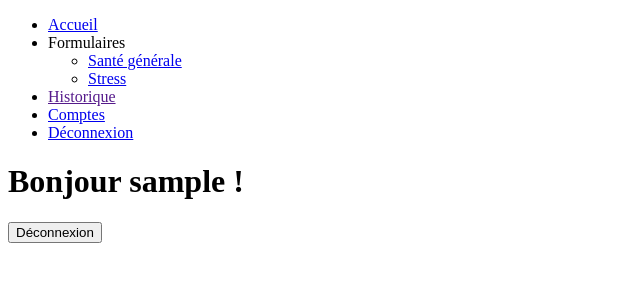
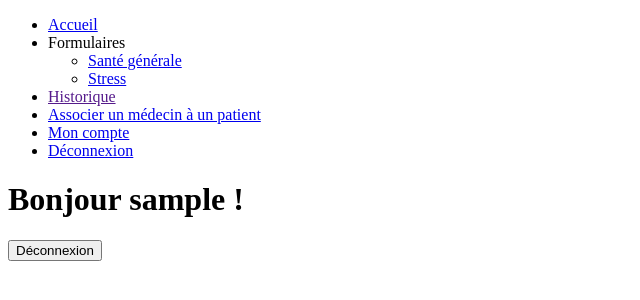
Before and after one commit to meowd18/medapp, a Django app: page /accueil in a window 1280 px wide. Shown: the top 300 px of the page, without its empty margins (0-640 px from the left). Run offline with Django 4.2, Linux system fonts and the light colour scheme; the visitor is signed in with stand-in values (Sample User, id 1); some libraries are stand-ins or nearby versions.

Commit message:
petite modif menu

```diff
--- a/djangolib/application/templates/menu.html
+++ b/djangolib/application/templates/menu.html
@@ -18,10 +18,10 @@
         {% if user.role == "medecin" %}
         <li><a href="">EDA et IA</a></li>
         {% endif %}
-        {% if user.role == "medecin" or user.role == "responsable" %}
+        {% if user.role != "patient" %}
         <li><a href="{% url 'association' %}">Associer un médecin à un patient</a></li>
         {% endif %}
-        <li><a href="{% url 'comptes' %}">Comptes</a></li>
+        <li><a href="{% url 'comptes' %}">Mon compte</a></li>
         <li> <a href="{% url 'deco' %}">Déconnexion</a></li>
     </ul>
 </nav>
```
